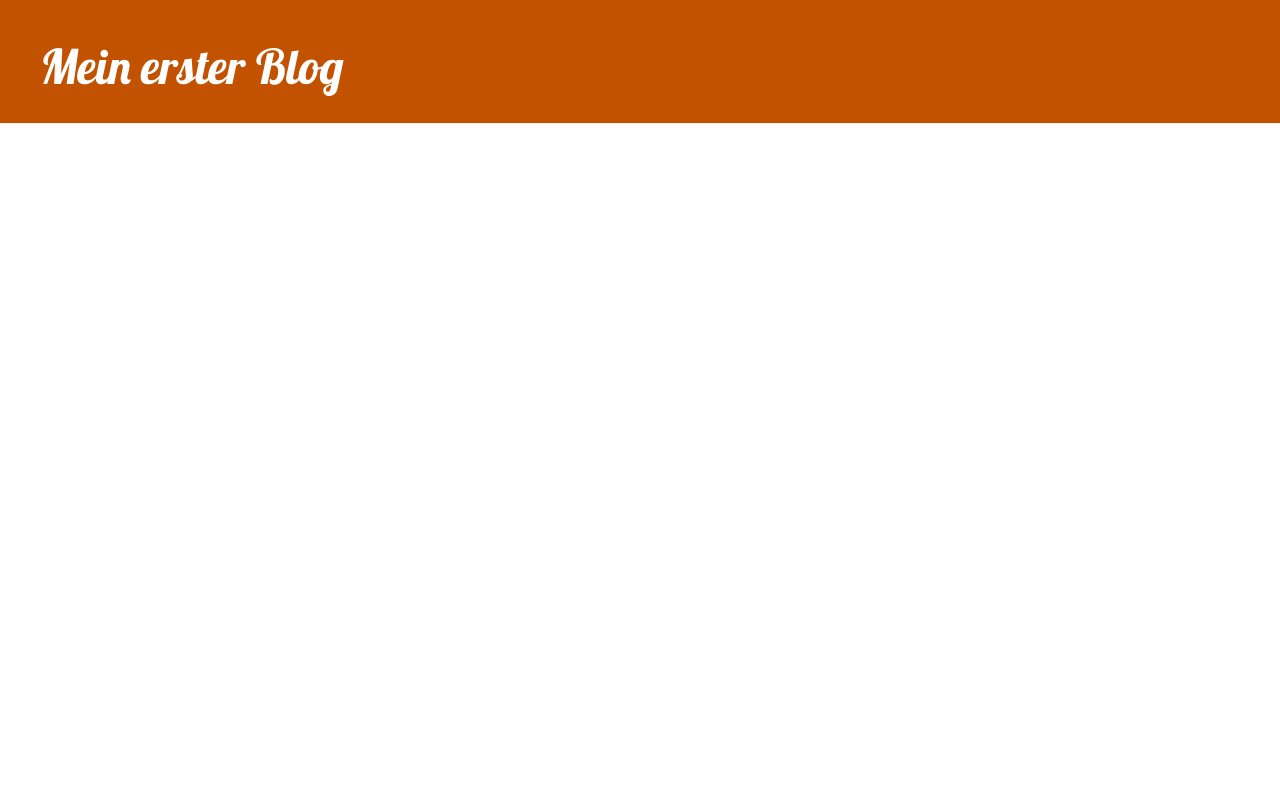
After one commit to Hansi137/mein-erster-blog, a Django app: template blog/templates/blog/base.html in a window 1280 px wide. The commit adds this page. Run offline with Django 3.2, Linux system fonts and the light colour scheme; the template is opened without the code that fills it, so the values that code supplies are empty; some libraries are stand-ins or nearby versions.

Commit message:
View und Template für Blogpost-Details sowie CSS für die Website hinzugefügt

```diff
--- /dev/null
+++ b/blog/static/css/blog.css
@@ -0,0 +1,47 @@
+
+.page-header {
+    background-color: #C25100;
+    margin-top: 0;
+    padding: 20px 20px 20px 40px;
+}
+
+.page-header h1, .page-header h1 a, .page-header h1 a:visited, .page-header h1 a:active {
+    color: #ffffff;
+    font-size: 36pt;
+    text-decoration: none;
+}
+
+.content {
+    margin-left: 40px;
+}
+
+h1, h2, h3, h4 {
+    font-family: 'Lobster', cursive;
+}
+
+.date {
+    color: #828282;
+}
+
+.save {
+    float: right;
+}
+
+.post-form textarea, .post-form input {
+    width: 100%;
+}
+
+.top-menu, .top-menu:hover, .top-menu:visited {
+    color: #ffffff;
+    float: right;
+    font-size: 26pt;
+    margin-right: 20px;
+}
+
+.post {
+    margin-bottom: 70px;
+}
+
+.post h2 a, .post h2 a:visited {
+    color: #000000;
+}
--- /dev/null
+++ b/blog/templates/blog/base.html
@@ -0,0 +1,23 @@
+{% load static %}
+<html>
+    <head>
+        <title>Mein erster Blog</title>
+        <link rel="stylesheet" href="//maxcdn.bootstrapcdn.com/bootstrap/3.2.0/css/bootstrap.min.css">
+        <link rel="stylesheet" href="//maxcdn.bootstrapcdn.com/bootstrap/3.2.0/css/bootstrap-theme.min.css">
+        <link href='//fonts.googleapis.com/css?family=Lobster&subset=latin,latin-ext' rel='stylesheet' type='text/css'>
+        <link rel="stylesheet" href="{% static 'css/blog.css' %}">
+    </head>
+    <body>
+        <div class="page-header">
+            <h1><a href="/">Mein erster Blog</a></h1>
+        </div>
+    <div class="content container">
+        <div class="row">
+            <div class="col-md-8">
+            {% block content %}
+            {% endblock %}
+            </div>
+        </div>
+    </div>
+    </body>
+</html>
--- a/blog/urls.py
+++ b/blog/urls.py
@@ -6,4 +6,5 @@ from . import views
 
 urlpatterns = [
     path('', views.post_list, name='post_list'),
+    path('post/<int:pk>/', views.post_detail, name='post_detail'),
 ]
--- a/blog/views.py
+++ b/blog/views.py
@@ -1,8 +1,12 @@
 from django.shortcuts import render
 from django.utils import timezone
 from .models import Post
-
+from django.shortcuts import render, get_object_or_404
 # Create your views here.
 def post_list(request):
     posts = Post.objects.filter(published_date__lte=timezone.now()).order_by('published_date')
     return render(request, 'blog/post_list.html', {"posts": posts})
+
+def post_detail(request, pk):
+    post = get_object_or_404(Post, pk=pk)
+    return render(request, 'blog/post_detail.html', {'post': post})
```
Also changed, not shown: blog/templates/blog/post_detail.html (added, +13 -0 lines), blog/templates/blog/post_list.html (+11 -16 lines).
